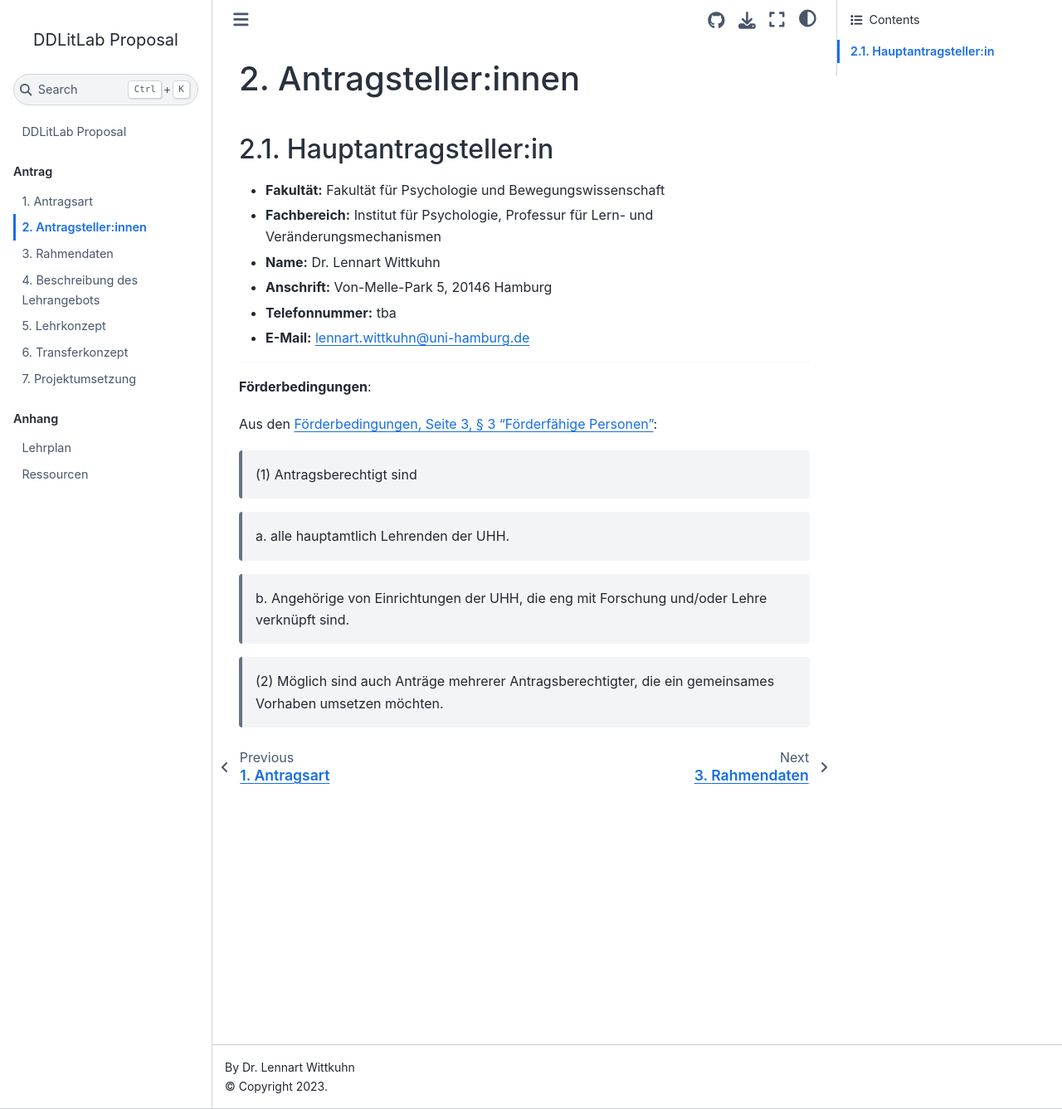
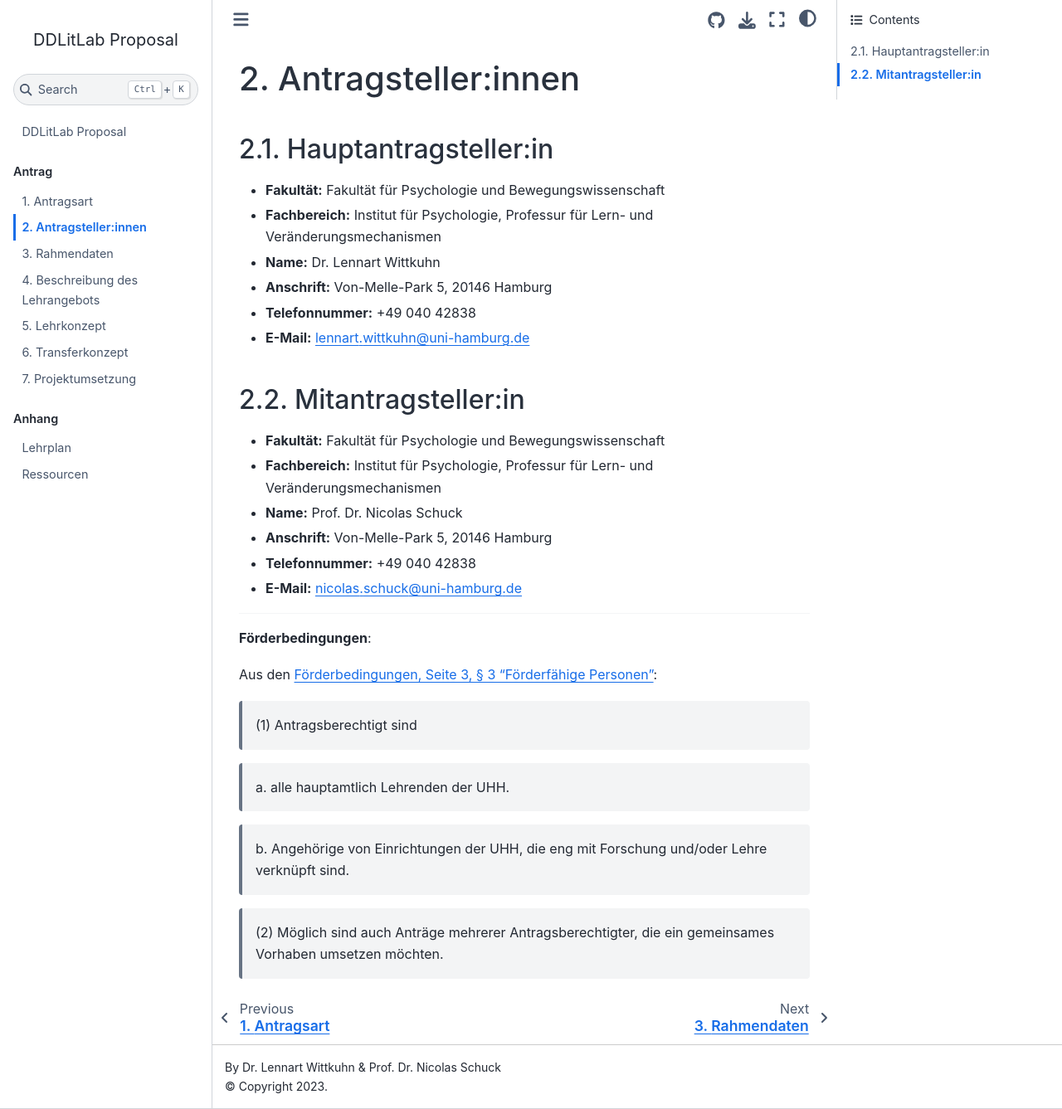
Before and after one commit to lnnrtwttkhn/ddlitlab-proposal, a Jupyter Book: the page built from docs/antragsteller.md, in a window 1280 px wide and 1337 px high. Shown: the whole window at 83% size. Built offline with Jupyter Book 1.0.4 settings and Sphinx 7.4.7 and the Sphinx Book theme 1.1.4, drawn with Linux system fonts in a browser that asks for light colours.

Commit message:
add nico schuck as antragsteller and update phone numbers

```diff
--- a/docs/_config.yml
+++ b/docs/_config.yml
@@ -2,7 +2,7 @@
 # Learn more at https://jupyterbook.org/customize/config.html
 
 title: DDLitLab Proposal
-author: Dr. Lennart Wittkuhn
+author: Dr. Lennart Wittkuhn & Prof. Dr. Nicolas Schuck
 # logo: logo.png
 
 # Force re-execution of notebooks on each build.
--- a/docs/antragsteller.md
+++ b/docs/antragsteller.md
@@ -6,19 +6,17 @@
 - **Fachbereich:** Institut für Psychologie, Professur für Lern- und Veränderungsmechanismen
 - **Name:** Dr. Lennart Wittkuhn
 - **Anschrift:** Von-Melle-Park 5, 20146 Hamburg
-- **Telefonnummer:** tba
+- **Telefonnummer:** +49 040 42838
 - **E-Mail:** [lennart.wittkuhn@uni-hamburg.de](mailto:lennart.wittkuhn@uni-hamburg.de)
 
-<!---
 ## Mitantragsteller:in
 
 - **Fakultät:** Fakultät für Psychologie und Bewegungswissenschaft
 - **Fachbereich:** Institut für Psychologie, Professur für Lern- und Veränderungsmechanismen
 - **Name:** Prof. Dr. Nicolas Schuck
 - **Anschrift:** Von-Melle-Park 5, 20146 Hamburg
-- **Telefonnummer:** tba
+- **Telefonnummer:** +49 040 42838
 - **E-Mail:** [nicolas.schuck@uni-hamburg.de](mailto:nicolas.schuck@uni-hamburg.de)
--->
 
 ---
 
```
